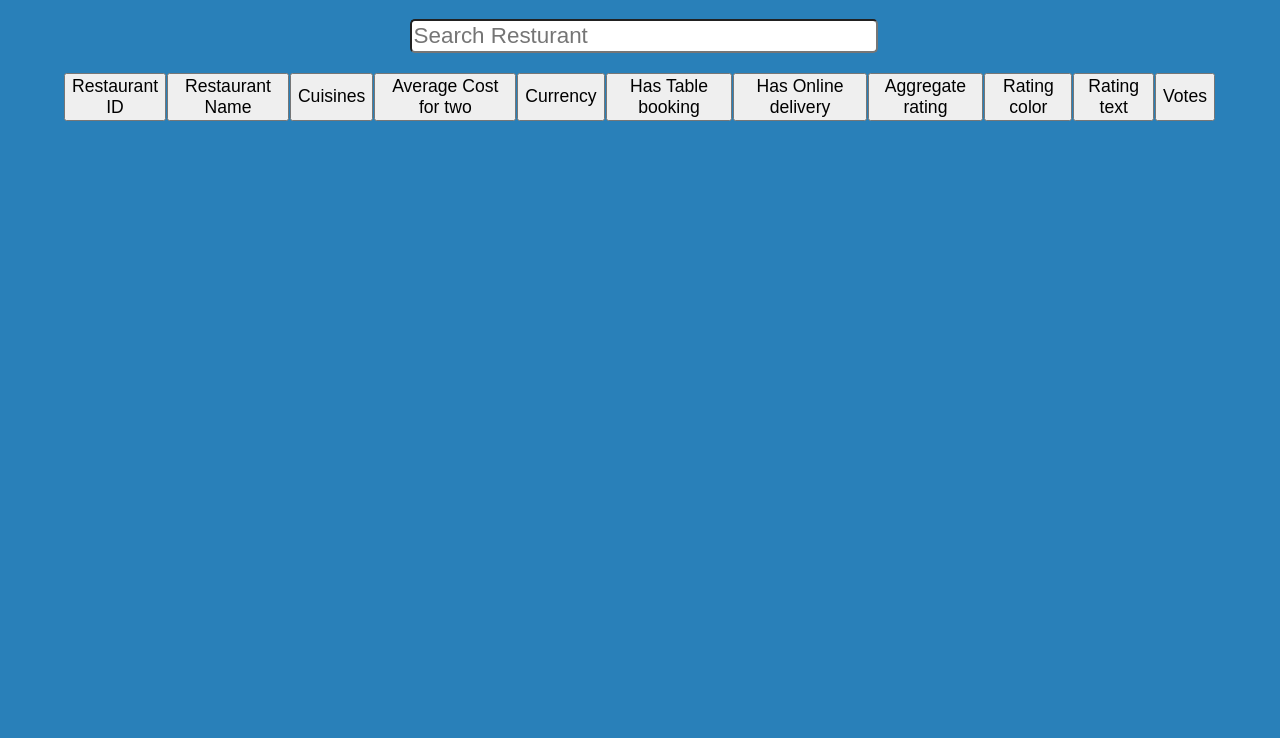
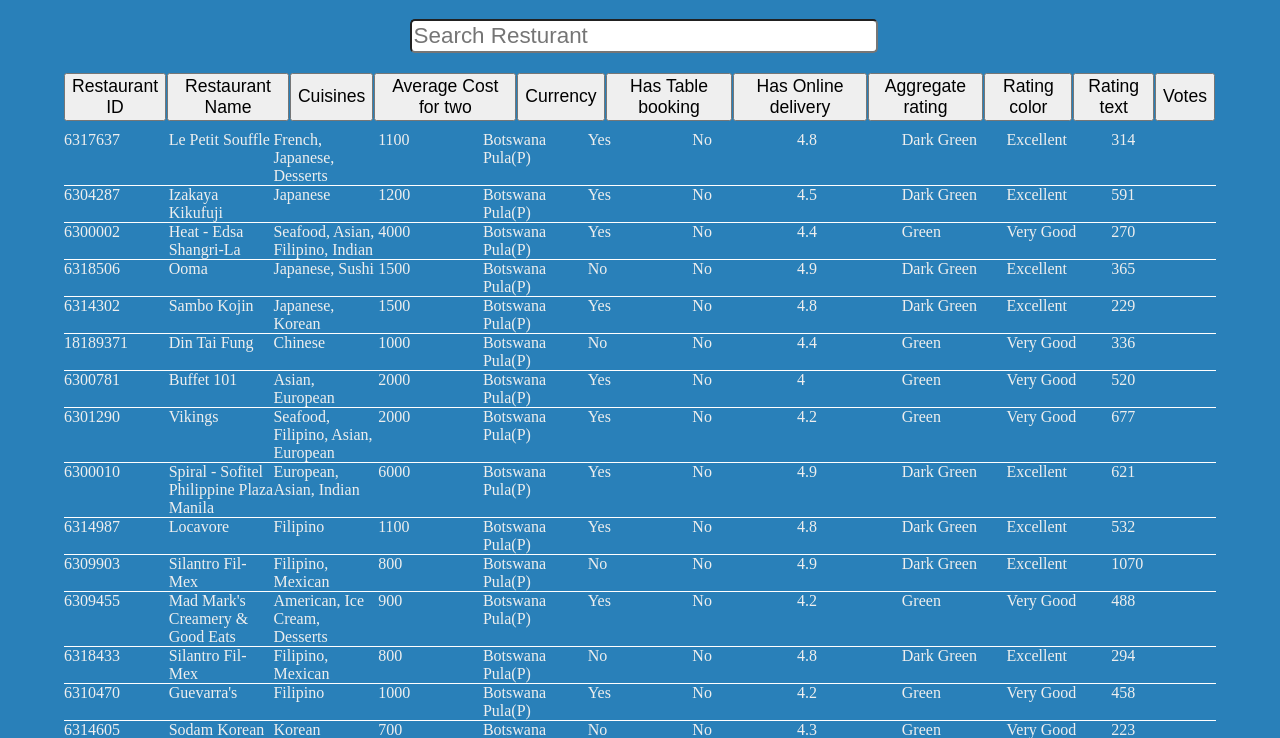
Before and after one commit to superhit0/fake-resturant-finder, a website with bundled scripts: page index.html in a window 1280 px wide. Shown: the part 62-800 px from the top of the page. Built offline with nearby package versions, Linux system fonts and the light colour scheme.

Commit message:
Added table data using grids

```diff
--- a/index.html
+++ b/index.html
@@ -16,9 +16,12 @@
         <input type="text" id="search-input" placeholder="Search Resturant">
     </div>
     <div class="header-container" id="header-container"></div>
-    <div class="display-container"></div>
+    <div class="display-container" id="display-container"></div>
     <template id="header-item">
         <button class="header-item-button"></button>
+    </template>
+    <template id="row-item-template">
+        <div class="row-item"></div>
     </template>
 </div>
 </body>
--- a/index.js
+++ b/index.js
@@ -7,11 +7,15 @@
   return 'data-' + name.replace(/ /g, '-');
 }
 
-function buildHeader([ firstResturant ]) {
+function getHeaderNames([ firstResturant ]) {
+  return Object.keys(firstResturant);
+}
+
+function buildHeader(resturants) {
   const container = document.getElementById('header-container');
   const headerTemplate = document.querySelector("#header-item");
   const headerFragment = document.createDocumentFragment();
-  const headerNames = Object.keys(firstResturant);
+  const headerNames = getHeaderNames(resturants);
 
   headerNames.forEach(name => {
     const clone = headerTemplate.content.cloneNode(true);
@@ -24,9 +28,34 @@
   container.appendChild(headerFragment);
 }
 
+function buildRowItem(key, val) {
+  const rowItemTemplate = document.getElementById('row-item-template');
+  const rowItemClone = rowItemTemplate.content.cloneNode(true);
+  const rowNode = rowItemClone.querySelector('.row-item');
+  rowNode.innerText = val;
+  rowNode.setAttribute(nameToDataAttribute(key), key);
+
+  return rowNode;
+}
+
+function buildView(resturants) {
+  const displayContainer = document.getElementById('display-container');
+  const headerNames = getHeaderNames(resturants);
+  const displaySection = document.createDocumentFragment();
+
+  resturants.forEach(resturant => {
+    headerNames.forEach(header => {
+      displaySection.appendChild(buildRowItem(header, resturant[header]));
+    });
+  })
+
+  displayContainer.appendChild(displaySection);
+}
+
 async function exec() {
   const resturants = await require('assets/resturants.json');
   buildHeader(resturants);
+  buildView(resturants);
   console.log(resturants);
 }
 
--- a/styles.css
+++ b/styles.css
@@ -18,6 +18,12 @@
     width: 40%;
     min-width: 300px;
     max-width: 600px;
+}
+
+.display-container {
+    width: 100%;
+    display: grid;
+    grid-template-columns: repeat(11, 1fr);
 }
 
 #search-input {
@@ -42,3 +48,8 @@
     font-size: 1.1rem;
     margin-right: 1px
 }
+
+.row-item {
+    grid-template-columns: repeat(6, 1fr);
+    border-bottom: 1px solid white;
+}
```
